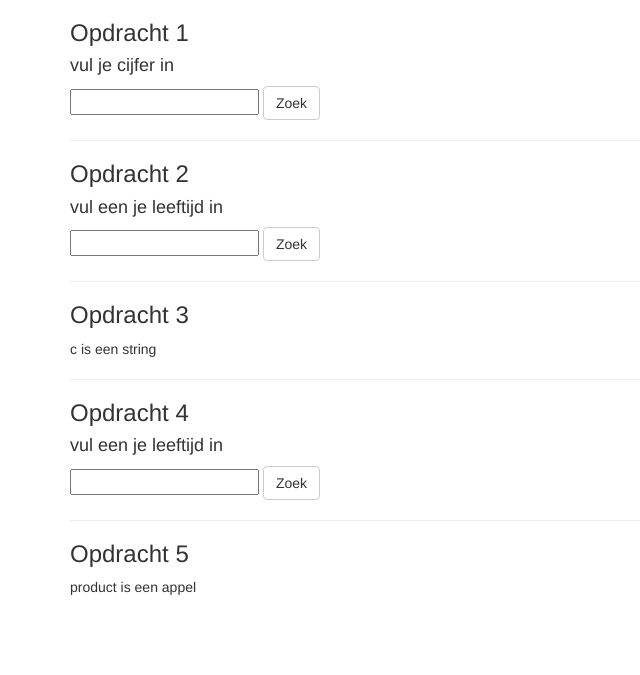
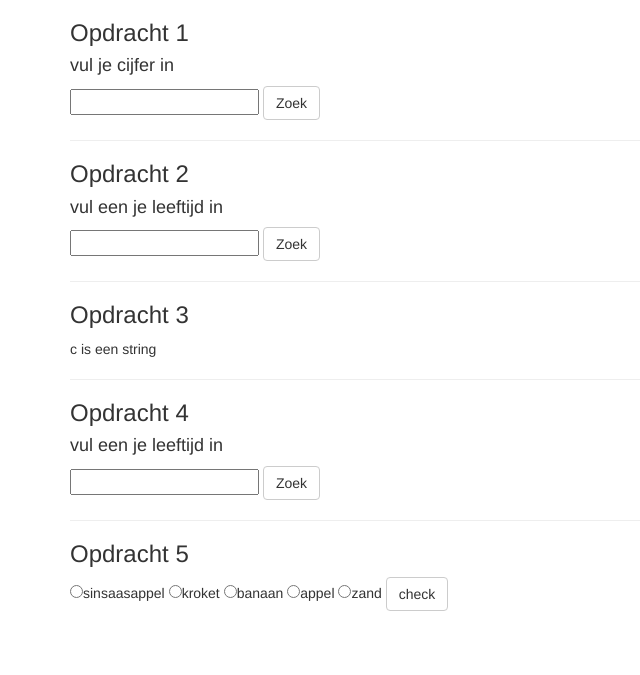
Before and after one commit to ThimoJonker/github-school, a PHP site: page /if-else-switch/index.php in a window 1280 px wide. Shown: the top 675 px of the page, without its empty margins (0-640 px from the left). Run offline with PHP 8.4, Linux system fonts and the light colour scheme.

Commit message:
opdrachten zijn allemaal af. (t/m 5) nu ook met radio buttons

```diff
--- a/school/if-else-switch/index.php
+++ b/school/if-else-switch/index.php
@@ -106,24 +106,37 @@
 
     <h3>Opdracht 5</h3>
 
+    <form action="#" method="post">
+        <input type="radio" name="radio" value="sinsaasappel">sinsaasappel
+        <input type="radio" name="radio" value="kroket">kroket
+        <input type="radio" name="radio" value="banaan">banaan
+        <input type="radio" name="radio" value="appel">appel
+        <input type="radio" name="radio" value="zand">zand
+        <input type="submit" name="submit5" value="check" class="btn btn-default">
+    </form>
     <?php
+        if(isset($_POST['radio'])) {
+
+
             $product = "appel";
 
-    switch($product) {
-        case "sinaasappel";
-            echo "product is een apple";
+            switch ($product) {
+                case $_POST['radio'] === "sinsaasappel";
+                    echo "product is een sinaasappel";
                     break;
-        case "kroket";
+                case $_POST['radio'] === "kroket";
                     echo "product is een kroket";
                     break;
-        case "banaan";
+                case $_POST['radio'] === "banaan";
                     echo "product is een banaan";
                     break;
-        case "appel";
-            echo"product is een appel";
+                case $_POST['radio'] === "appel";
+                    echo "product is een appel";
                     break;
+                default:
+                    echo "Er is geen match";
             }
-
+        }
     ?>
 
 </div>
```
Lines whose indentation alone changed are shown as unchanged.
